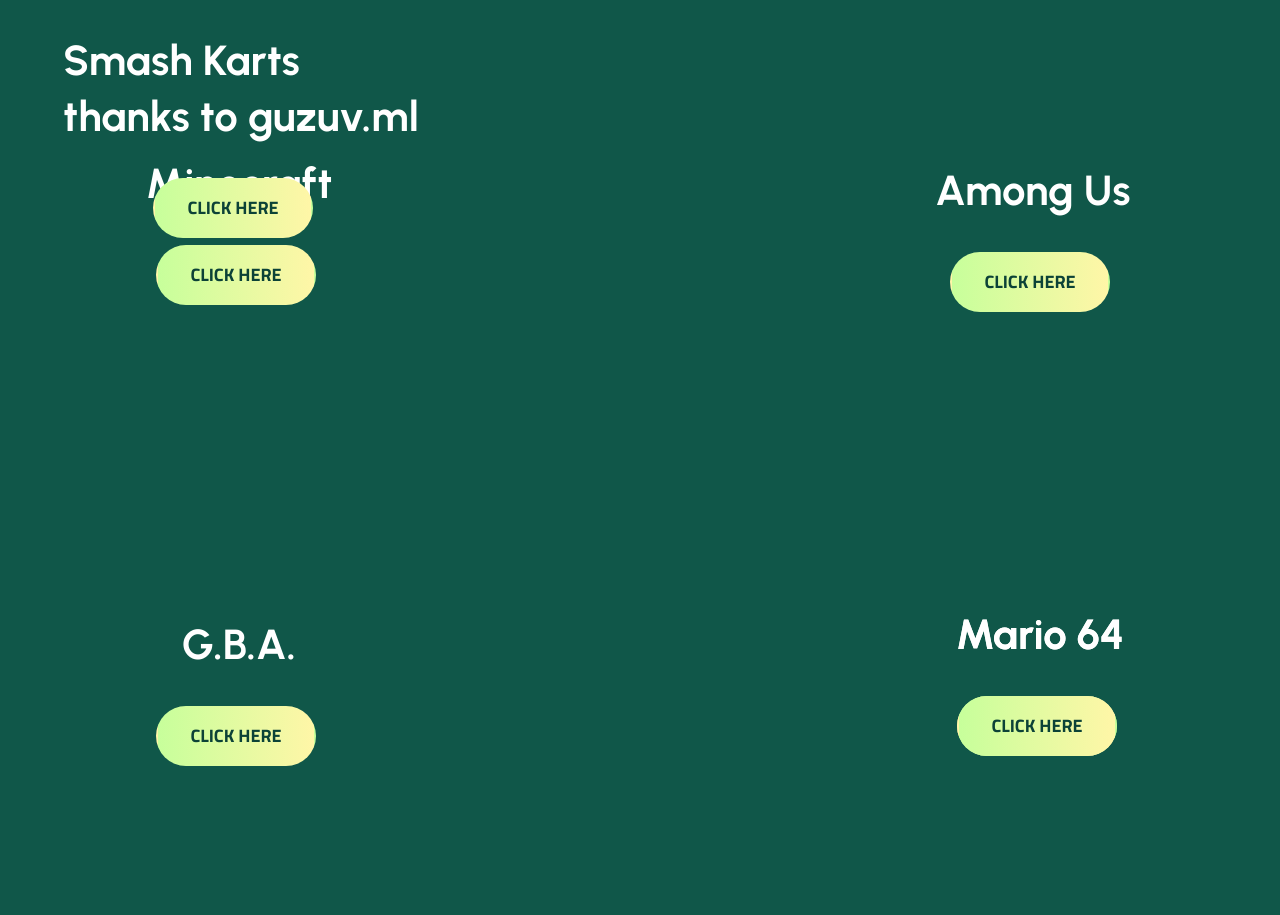
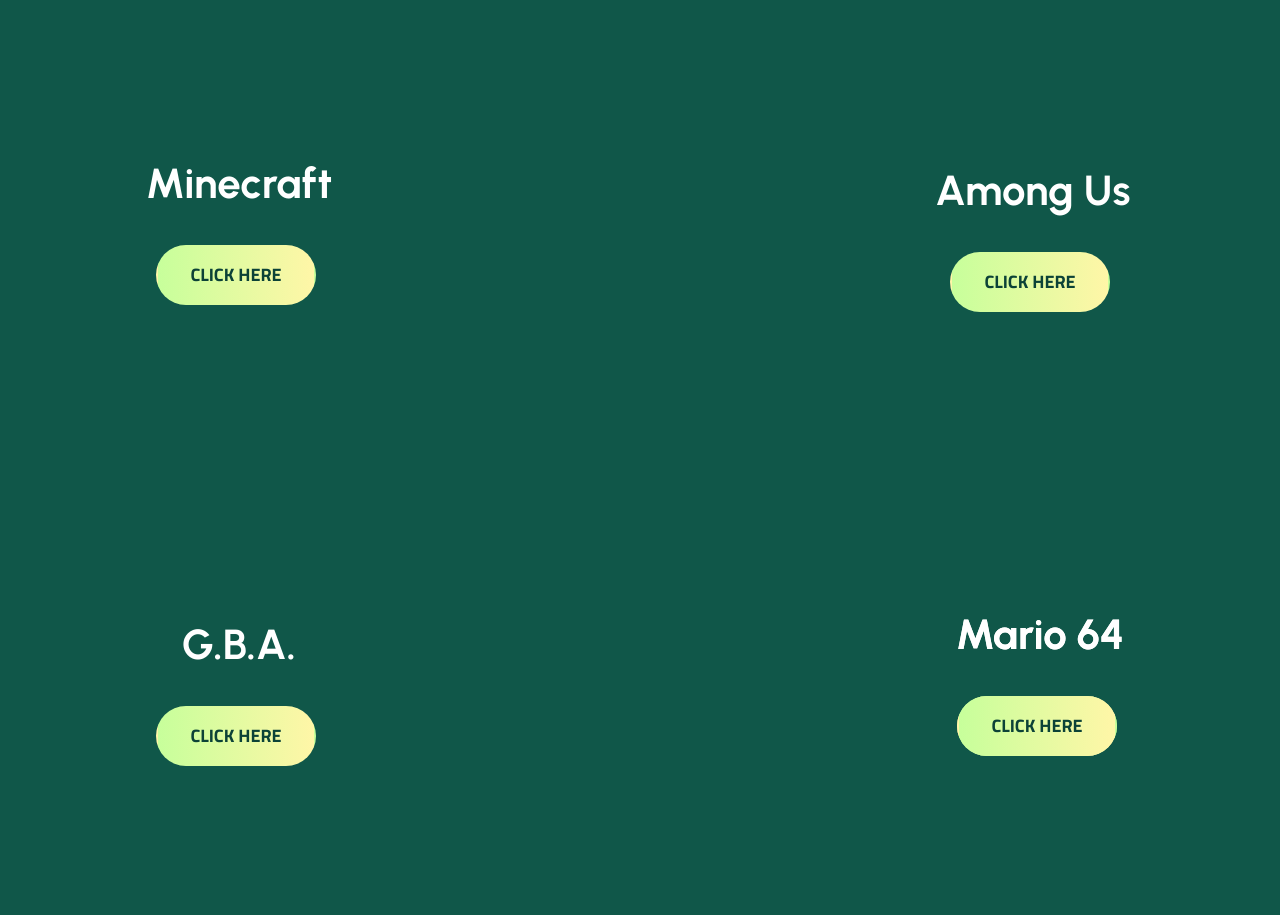
Before and after one commit to guzuv/AbApps-React, a React app: page /games in a window 1280 px wide. Shown: the top 915 px of the page. Built offline with nearby package versions, Linux system fonts and the light colour scheme.

Commit message:
Commit from TeleportHQ

```diff
--- a/src/views/games.css
+++ b/src/views/games.css
@@ -8,10 +8,10 @@
   background-color: #c2f37b;
 }
 .games-hero {
-  height: 1834px;
+  height: 1842px;
   position: relative;
   align-items: flex-start;
-  margin-bottom: 967px;
+  margin-bottom: 403px;
   justify-content: flex-start;
 }
 .games-container01 {
@@ -219,10 +219,10 @@
   text-decoration: none;
 }
 .games-container10 {
+  top: 1829px;
   flex: 0 0 auto;
-  left: -3px;
+  left: 357px;
   width: 488px;
-  bottom: 434px;
   height: 461px;
   display: flex;
   position: absolute;
```
Also changed, not shown: public/playground_assets/group 18-1200w.png, public/playground_assets/union-400h.png.
